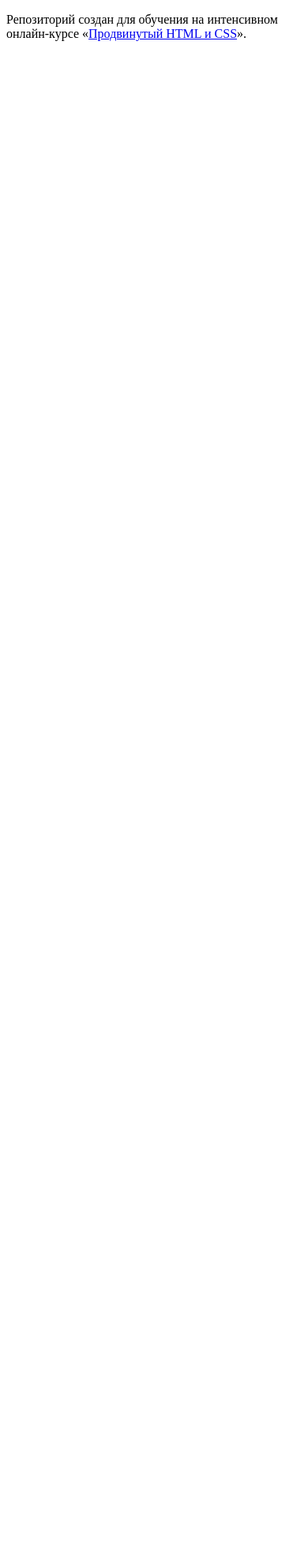
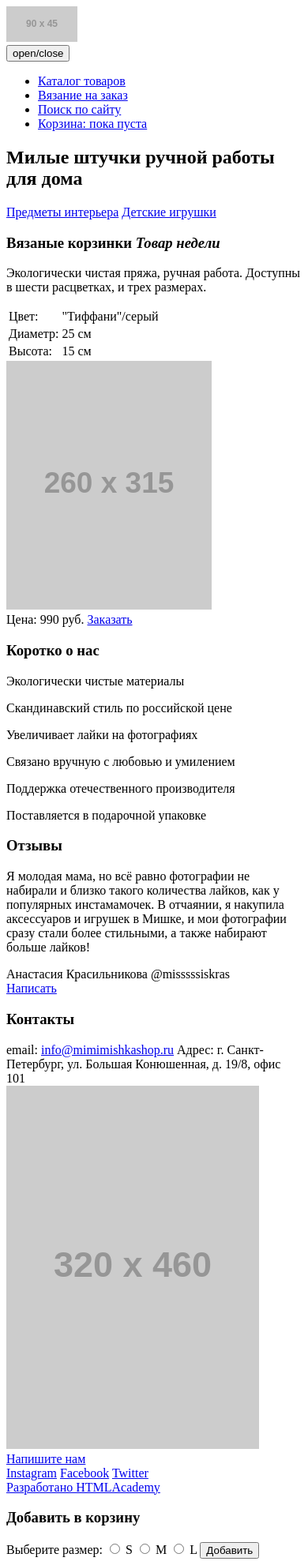
Before and after one commit to korney197823/Mishka, a website: page index.html in a window 390 px wide. Shown: the whole page at 79% size. Before the commit the page ends 844 px from the top, so only its background shows below. Drawn offline with Linux system fonts and the light colour scheme; placeholder pictures from the web are drawn by us.

Commit message:
did the html layout of the three pages: index.html, catalog.html, form.html

```diff
--- a/index.html
+++ b/index.html
@@ -2,11 +2,145 @@
 <html lang="ru">
   <head>
     <meta charset="utf-8">
+    <meta name="viewport"
+          content="width=device-width, user-scalable=no, initial-scale=1.0, maximum-scale=1.0, minimum-scale=1.0">
+    <meta http-equiv="X-UA-Compatible" content="ie=edge">
     <title>HTML Academy: Мишка</title>
   </head>
   <body>
+    <header class="page-header">
+      <div class="top">
+        <div class="logo">
+        <a class="logo__link"><img src="http://placehold.it/90x45" alt="Mishka" class="logo__img"></a>
+        </div>
+        <button class="btn-toggle" type="button">open/close</button>
+      </div>
+      <nav class="menu">
+        <ul class="menu__items">
+          <li class="menu__item"><a href="catalog.html" class="menu__link">Каталог товаров</a></li>
+          <li class="menu__item"><a href="form.html" class="menu__link">Вязание на заказ</a></li>
+          <li class="menu__item"><a href="#" class="menu__link">Поиск по сайту</a></li>
+          <li class="menu__item"><a href="#" class="menu__link">Корзина: пока пуста</a></li>
+        </ul>
+      </nav>
+      <div class="promo">
+        <h2 class="promo__title">Милые штучки ручной работы для дома</h2>
+        <a href="#" class="promo__link">Предметы интерьера</a>
+        <a href="#" class="promo__link">Детские игрушки</a>
+      </div>
+    </header>
 
-    <p>Репозиторий создан для обучения на интенсивном онлайн‑курсе «<a href="https://htmlacademy.ru/intensive/adaptive">Продвинутый HTML и CSS</a>».</p>
+    <main class="content">
+      <section class="product-week">
+        <h3 class="product-week__title">Вязаные корзинки <i>Товар недели</i></h3>
+        <p class="product-week__description">Экологически чистая пряжа, ручная работа. Доступны в шести расцветках, и трех размерах.</p>
+        <table class="product-week__property">
+          <tr>
+            <td>Цвет:</td>
+            <td>"Тиффани"/серый</td>
+          </tr>
+          <tr>
+            <td>Диаметр:</td>
+            <td>25 см</td>
+          </tr>
+          <tr>
+            <td>Высота:</td>
+            <td>15 см</td>
+          </tr>
+        </table>
+        <div class="product-week__img-wrap">
+          <img src="http://placehold.it/260x315" alt="Корзинки">
+        </div>
+        <span class="product-week__price">Цена: 990 руб.</span>
+        <a href="#" class="btn" type="button">Заказать</a>
+      </section>
 
+      <section class="features">
+        <h3 class="features__title">Коротко о нас</h3>
+        <div class="feature">
+          <p class="feature__text">Экологически
+            чистые материалы</p>
+        </div>
+        <div class="feature">
+          <p class="feature__text">Cкандинавский стиль
+            по российской цене</p>
+        </div>
+        <div class="feature">
+          <p class="feature__text">Увеличивает лайки
+            на фотографиях</p>
+        </div>
+        <div class="feature">
+          <p class="feature__text">Связано вручную с
+            любовью и умилением</p>
+        </div>
+        <div class="feature">
+          <p class="feature__text">Поддержка отечественного производителя</p>
+        </div>
+        <div class="feature">
+          <p class="feature__text">Поставляется в
+            подарочной упаковке</p>
+        </div>
+      </section>
+
+      <section class="slider">
+        <h3 class="slider__title">Отзывы</h3>
+        <div class="slider__controls"></div>
+        <div class="slider__inner">
+          <div class="slider__slides">
+            <div class="review">
+              <p class="review__text">
+                Я молодая мама, но всё равно фотографии не набирали и близко такого количества лайков, как у популярных
+                инстамамочек. В отчаянии, я накупила аксессуаров и игрушек в Мишке, и мои фотографии сразу стали более
+                стильными, а также набирают больше лайков!
+              </p>
+              <span class="review__name">Анастасия Красильникова</span>
+              <span class="review__mail">@misssssiskras</span>
+            </div>
+          </div>
+        </div>
+        <a href="#" class="btn" type="button">Написать</a>
+      </section>
+
+      <section class="contacts">
+        <h3 class="contacts__title">Контакты</h3>
+        <span class="contacts__name">email:</span>
+        <span class="contacts__subject"><a href="mailto:info@mimimishkashop.ru" class="email">info@mimimishkashop.ru</a></span>
+        <span class="contacts__name">Адрес:</span>
+        <span class="contacts__subject">г. Санкт-Петербург, ул. Большая Конюшенная, д. 19/8, офис 101</span>
+        <div class="map">
+          <img src="http://placehold.it/320x460" alt="Map">
+        </div>
+        <a href="#" class="btn" type="button">Напишите нам</a>
+      </section>
+    </main>
+
+    <footer class="page-footer">
+      <div class="social">
+        <a href="#" class="social-link social-link--instagram">Instagram</a>
+        <a href="#" class="social-link social-link--facebook">Facebook</a>
+        <a href="#" class="social-link social-link--twitter">Twitter</a>
+      </div>
+      <div class="developer">
+        <a href="#" class="developer__link">Разработано HTMLAcademy</a>
+      </div>
+    </footer>
+
+    <div class="modal">
+      <h3 class="modal__title">Добавить в корзину</h3>
+      <span class="modal__text">Выберите размер:</span>
+      <label for="s">
+        <input type="radio" id="s" name="size">
+        S
+      </label>
+      <label for="m">
+        <input type="radio" id="m" name="size">
+        M
+      </label>
+      <label for="l">
+        <input type="radio" id="l" name="size">
+        L
+      </label>
+      <button class="btn">Добавить</button>
+    </div>
   </body>
 </html>
```
Also changed, not shown: catalog.html (added, +101 -0 lines), form.html (added, +103 -0 lines).
